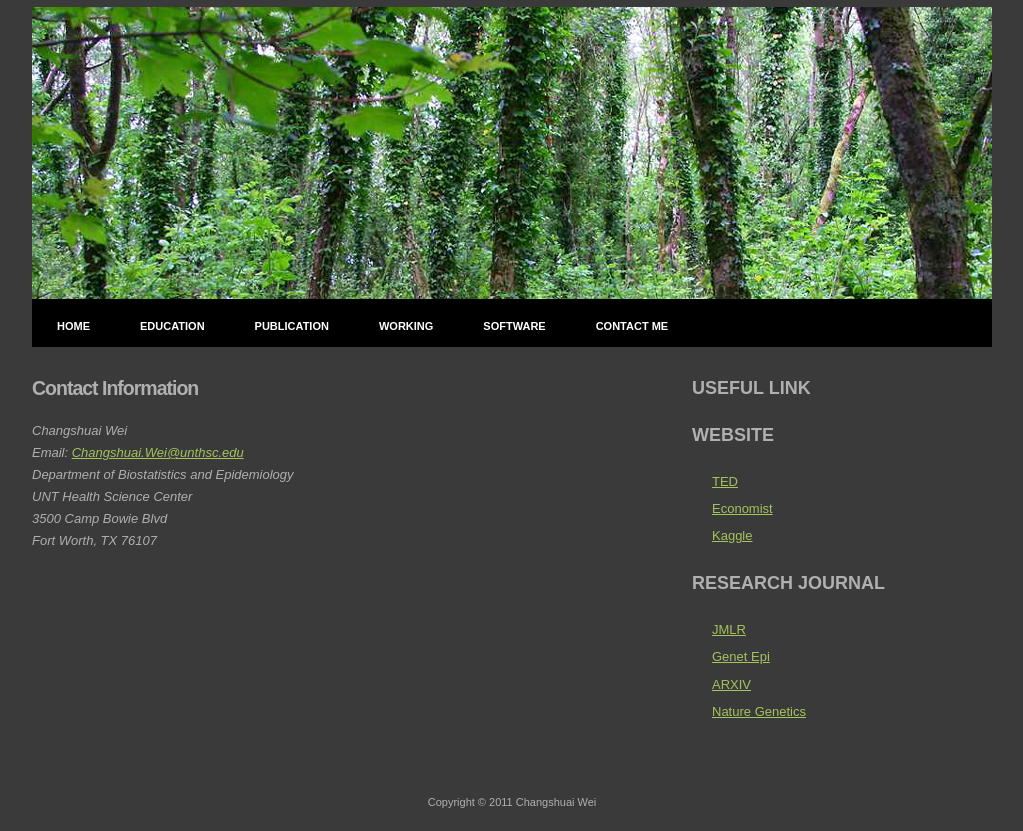
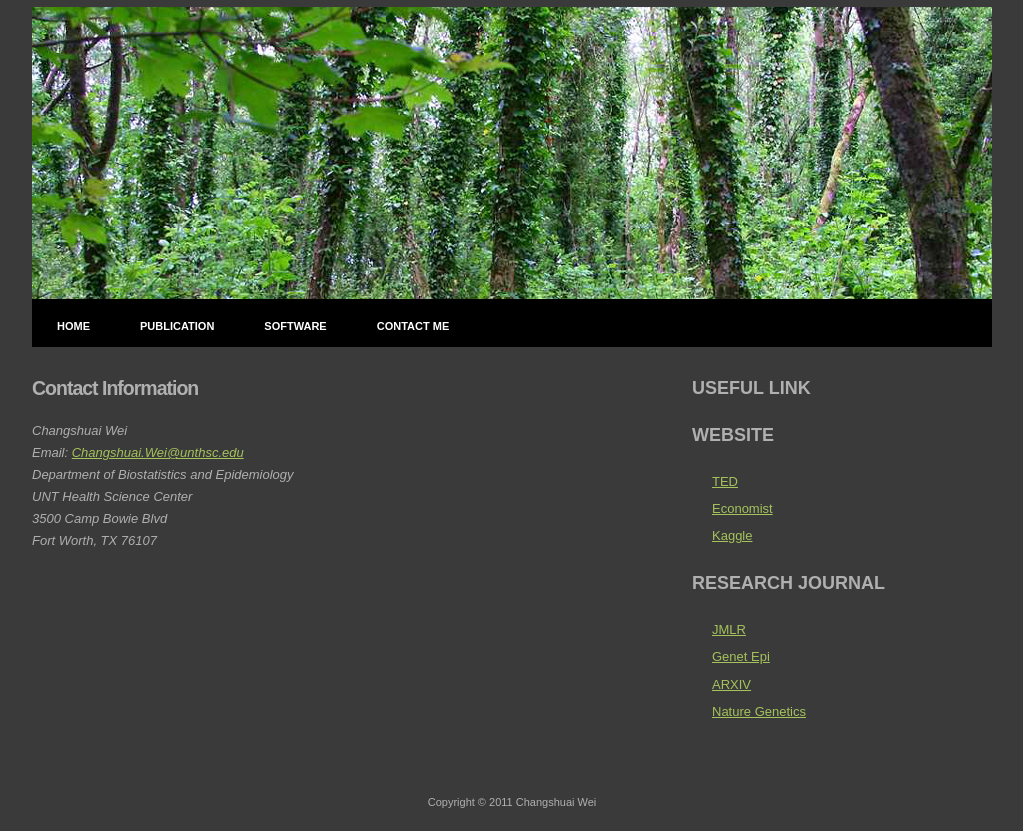
Before and after one commit to changshuaiwei/changshuaiwei.github.io, a plain HTML site: page contact.html in a window 1280 px wide. Shown: the part 73-904 px from the top of the page, without its empty margins (128-1151 px from the left). Drawn offline with Linux system fonts and the light colour scheme.

Commit message:
Update contact.html

```diff
--- a/contact.html
+++ b/contact.html
@@ -24,9 +24,7 @@ Released for free under a Creative Commons Attribution 3.0 License
 	<div id="menu">
 		<ul>
 			<li class="first"><a href="index.html" accesskey="1" title="">Home</a></li>
-			<li><a href="education.html" accesskey="2" title="">Education</a></li>
 			<li><a href="publication.html" accesskey="3" title="">Publication</a></li>
-			<li><a href="working.html" accesskey="4" title="">Working</a></li>
 			<li><a href="software.html" accesskey="5" title="">Software</a></li>
 			<li><a href="contact.html" accesskey="6" title="">Contact me</a></li>
 		</ul>
```
